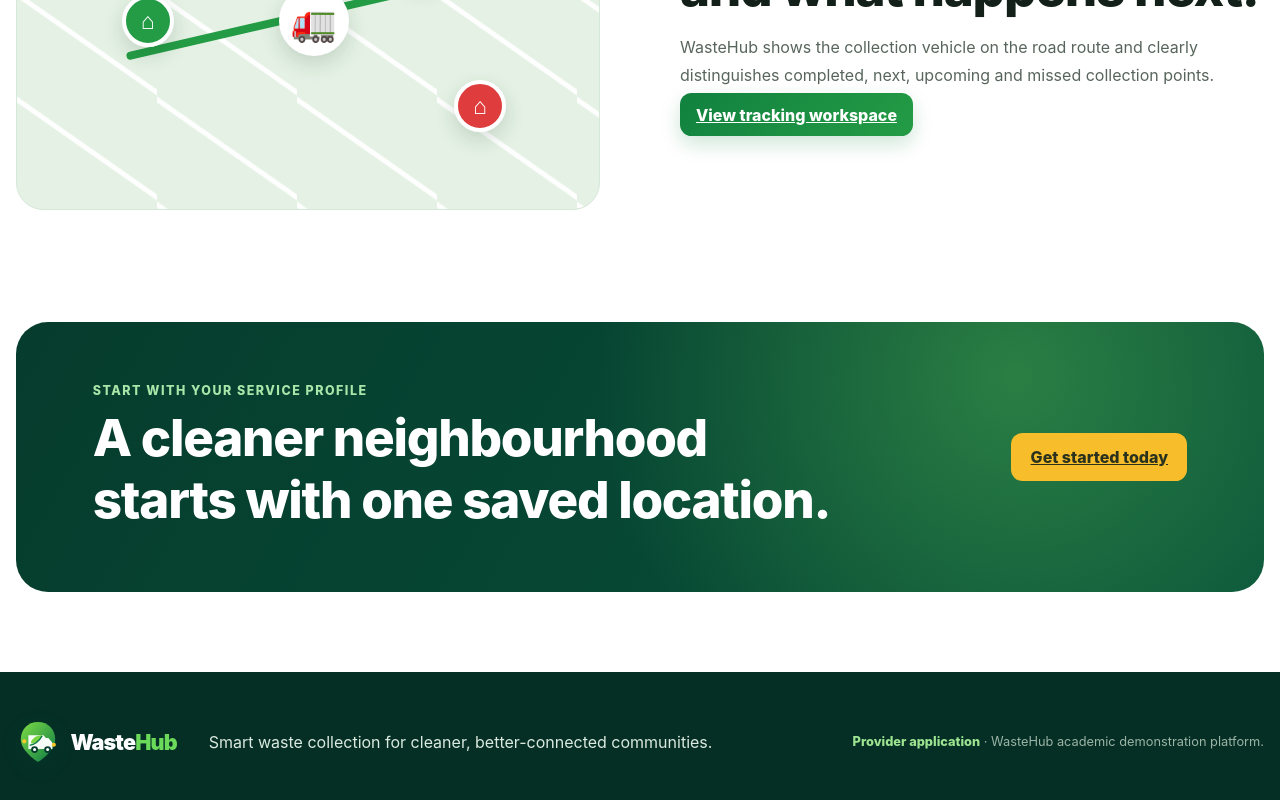
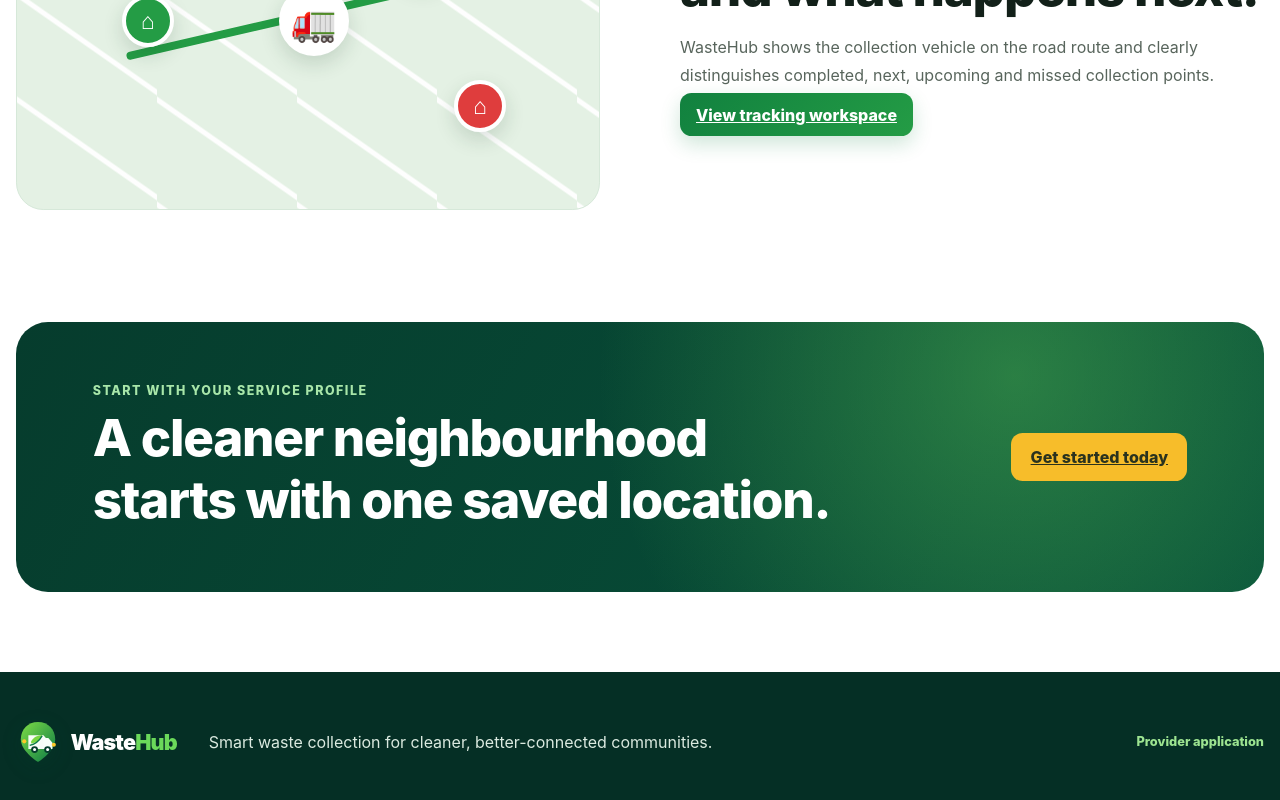
Before and after one commit to swallewanyama-404/WasteHub, a React (Vite) app in the folder frontend/: page / in a window 1280 px wide. Shown: the part 2348-3148 px from the top of the page. Built offline with nearby package versions, Linux system fonts and the light colour scheme; no server answers.

Commit message:
Present WasteHub as the operational platform

```diff
--- a/frontend/src/pages/LandingPage.tsx
+++ b/frontend/src/pages/LandingPage.tsx
@@ -138,7 +138,7 @@
         <p>Smart waste collection for cleaner, better-connected communities.</p>
         <span>
           <Link className="footer-provider-link" to="/organization/register">Provider application</Link>
-          {" · "}WasteHub academic demonstration platform.
+
         </span>
       </footer>
     </main>
```
